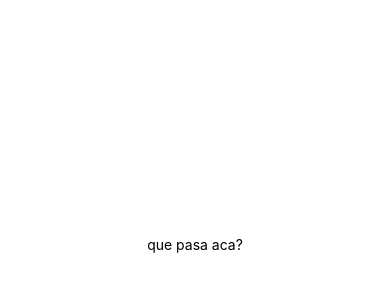
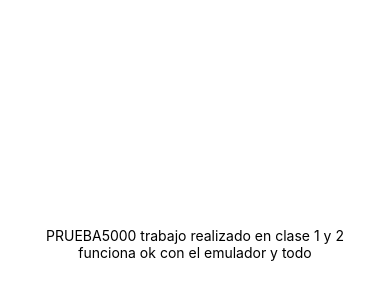
Before and after one commit to JavierTorres86/DesarrolloDeApps, a React Native app: screen / in a window 390 px wide. Shown: the part 178-478 px from the top of the page. Built offline with nearby package versions, Linux system fonts and the light colour scheme.

Commit message:
primera pre entrega + JavierTorres

```diff
--- a/App.js
+++ b/App.js
@@ -4,7 +4,8 @@ import { StyleSheet, Text, View } from 'react-native';
 export default function App() {
   return (
     <View style={styles.container}>
-      <Text>que pasa aca?</Text>
+      <Text>PRUEBA5000 trabajo realizado en clase 1 y 2</Text>
+      <Text>funciona ok con el emulador y todo</Text>
       <StatusBar style="auto" />
     </View>
   );
```
